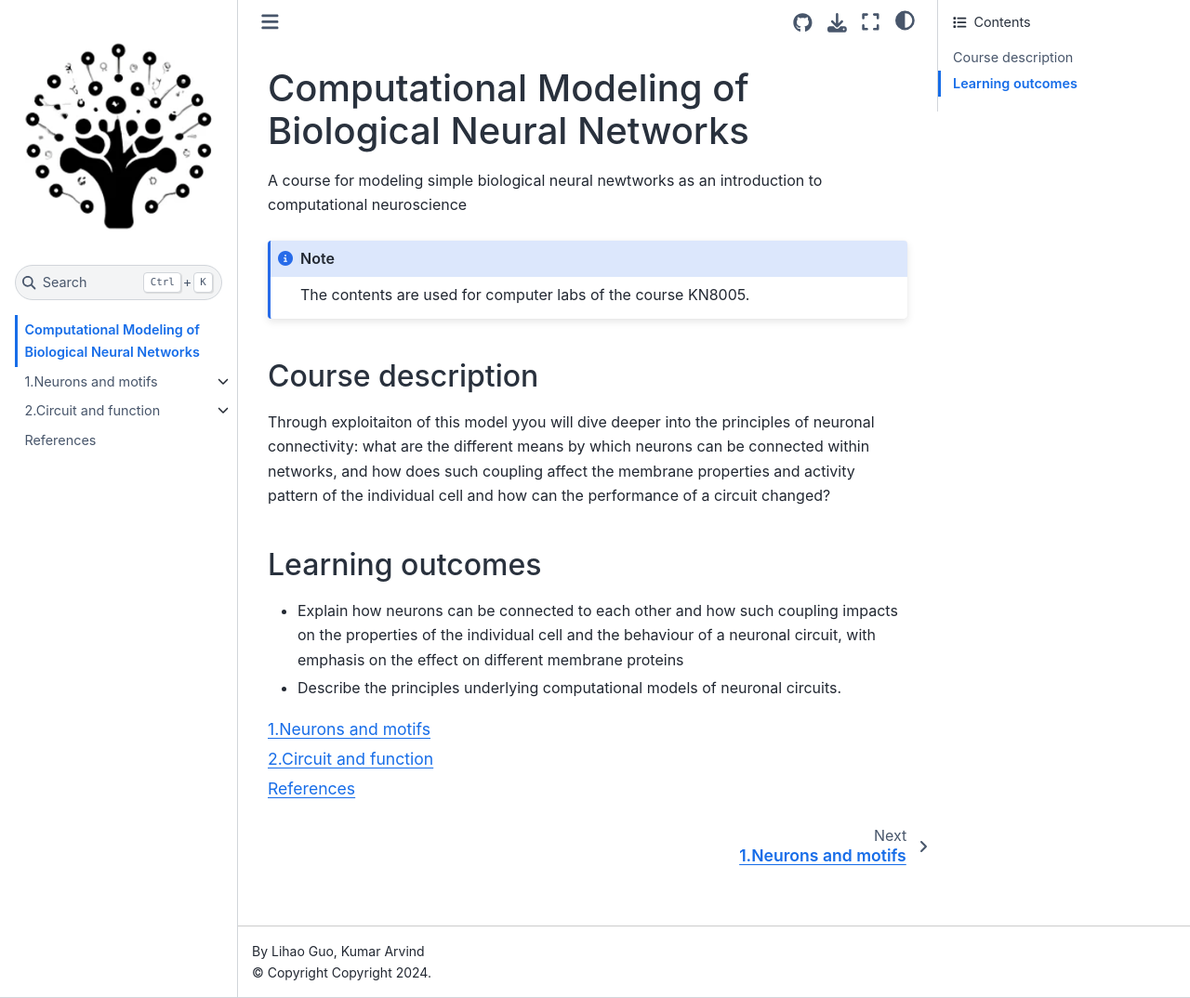
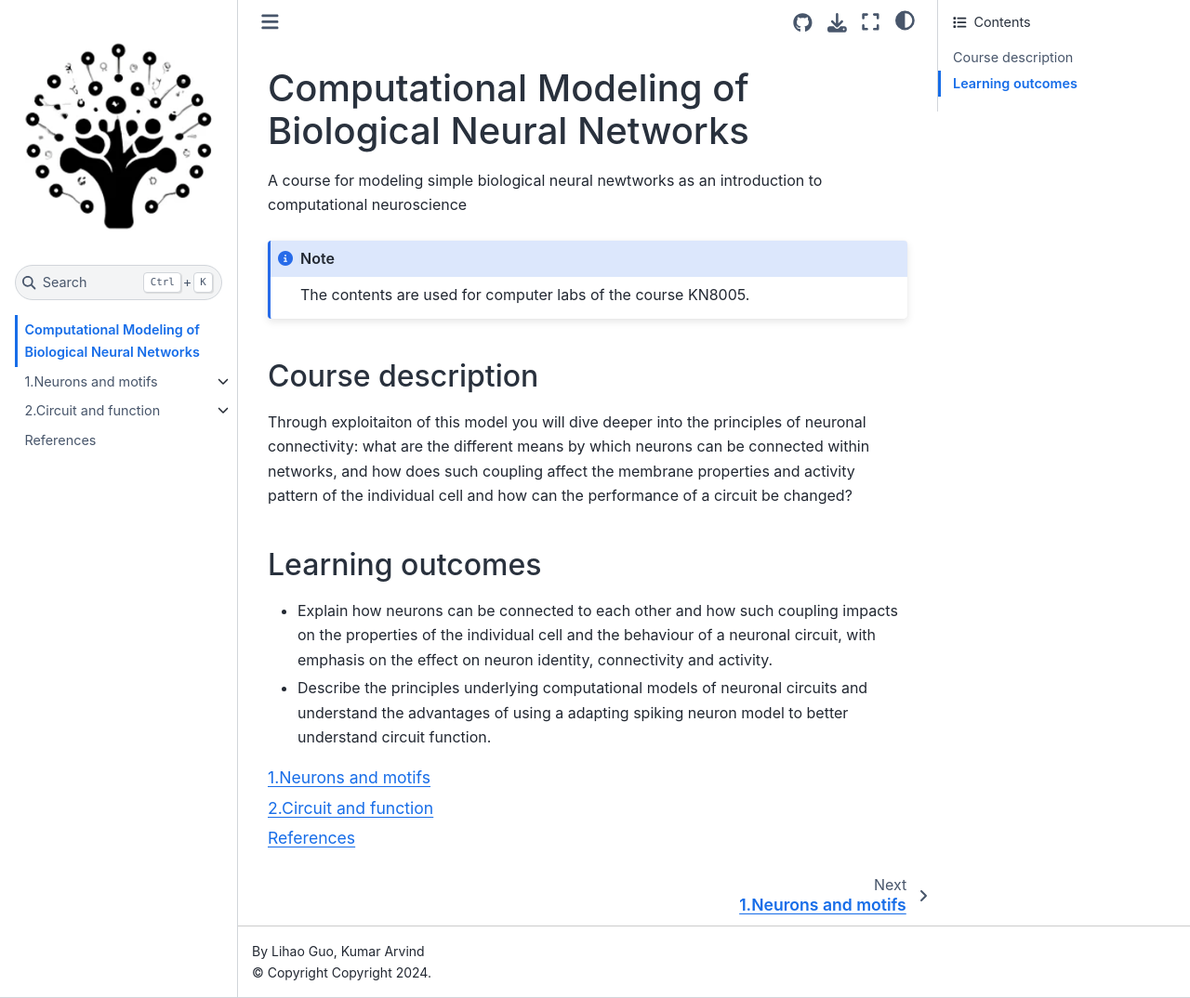
Before and after one commit to weirdoglh/ComBioNetwork, a Jupyter Book: the page built from book/intro.md, in a window 1280 px wide and 1074 px high. Shown: the whole window at 93% size. Built offline with Jupyter Book 1.0.4 settings and Sphinx 7.4.7 and the Sphinx Book theme 1.1.4, drawn with Linux system fonts in a browser that asks for light colours; pages that are not in the unit, such as notebooks, are missing from menus.

Commit message:
Update intro.md

````diff
--- a/book/intro.md
+++ b/book/intro.md
@@ -7,11 +7,11 @@
 :::
 
 ## Course description
-Through exploitaiton of this model yyou will dive deeper into the principles of neuronal connectivity: what are the different means by which neurons can be connected within networks, and how does such coupling affect the membrane properties and activity pattern of the individual cell and how can the performance of a circuit changed?
+Through exploitaiton of this model you will dive deeper into the principles of neuronal connectivity: what are the different means by which neurons can be connected within networks, and how does such coupling affect the membrane properties and activity pattern of the individual cell and how can the performance of a circuit be changed?
 
 ## Learning outcomes
-* Explain how neurons can be connected to each other and how such coupling impacts on the properties of the individual cell and the behaviour of a neuronal circuit, with emphasis on the effect on different membrane proteins
-* Describe the principles underlying computational models of neuronal circuits.
+* Explain how neurons can be connected to each other and how such coupling impacts on the properties of the individual cell and the behaviour of a neuronal circuit, with emphasis on the effect on neuron identity, connectivity and activity.
+* Describe the principles underlying computational models of neuronal circuits and understand the advantages of using a adapting spiking neuron model to better understand circuit function.
 
 
 ```{tableofcontents}
````
